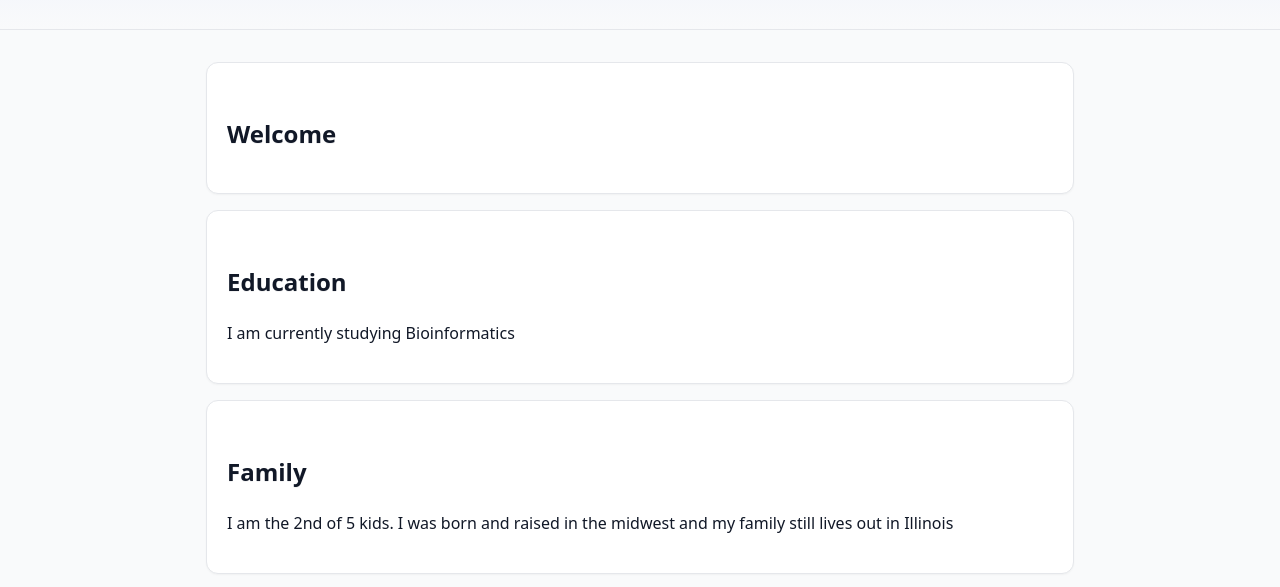
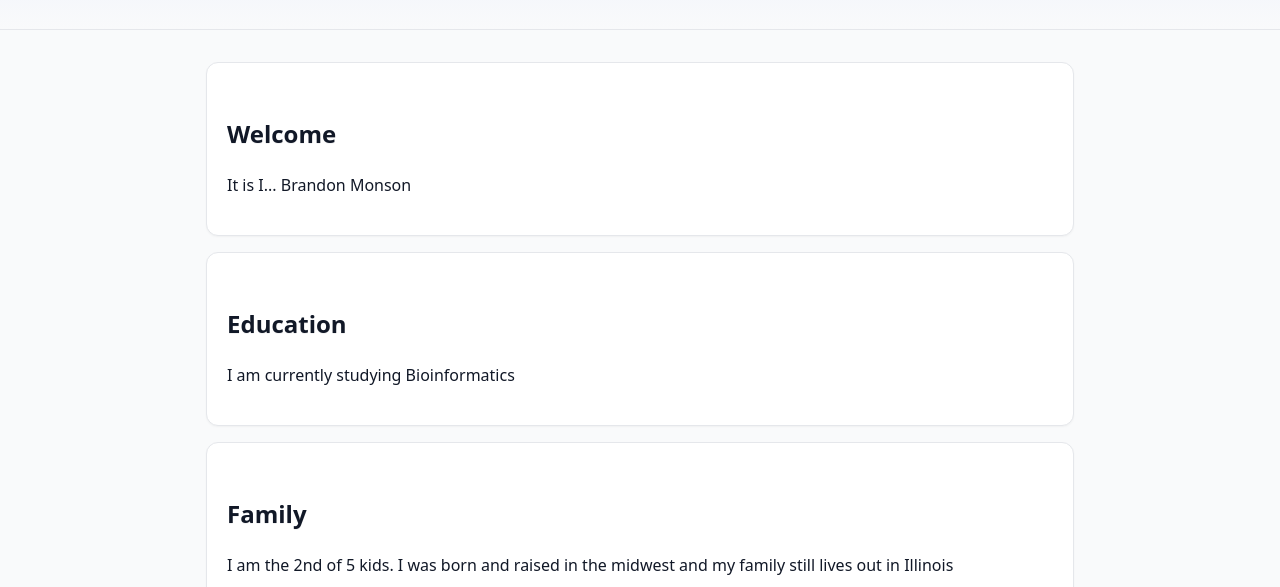
Before and after one commit to SauzyOmp/about-me-page, a plain HTML site: page index.html in a window 1280 px wide. Shown: the part 196-783 px from the top of the page. Drawn offline with Linux system fonts and the light colour scheme.

Commit message:
Add introduction paragraph to index.html

```diff
--- a/index.html
+++ b/index.html
@@ -17,6 +17,7 @@ document.write((new Date().getHours() < 12) ? "Good morning!" : "Goodafternoon!"
   <main class="container">
     <section id="intro">
       <h2>Welcome</h2>
+      <p>It is I... Brandon Monson</p>
     </section>
 
     <section id="education">
```
